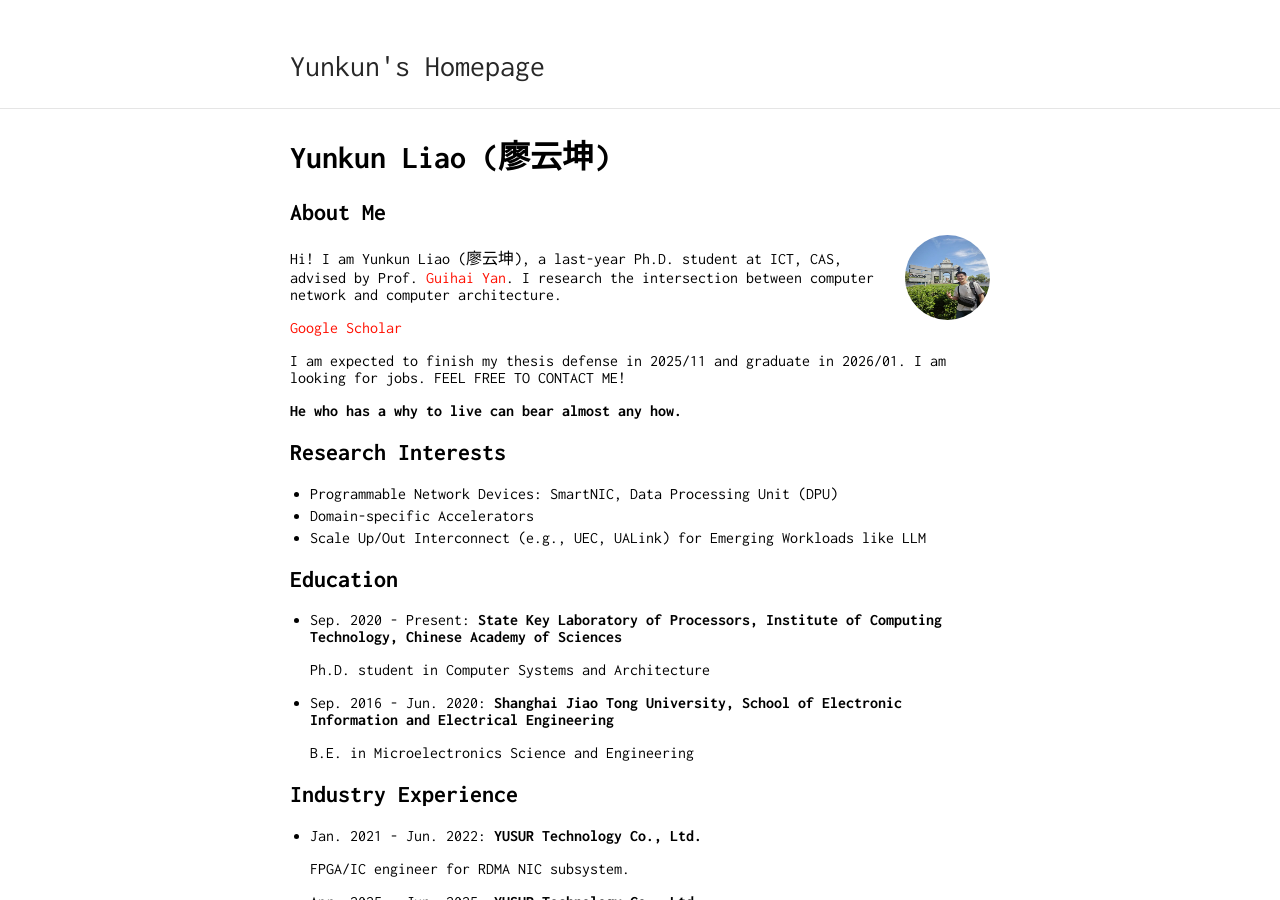
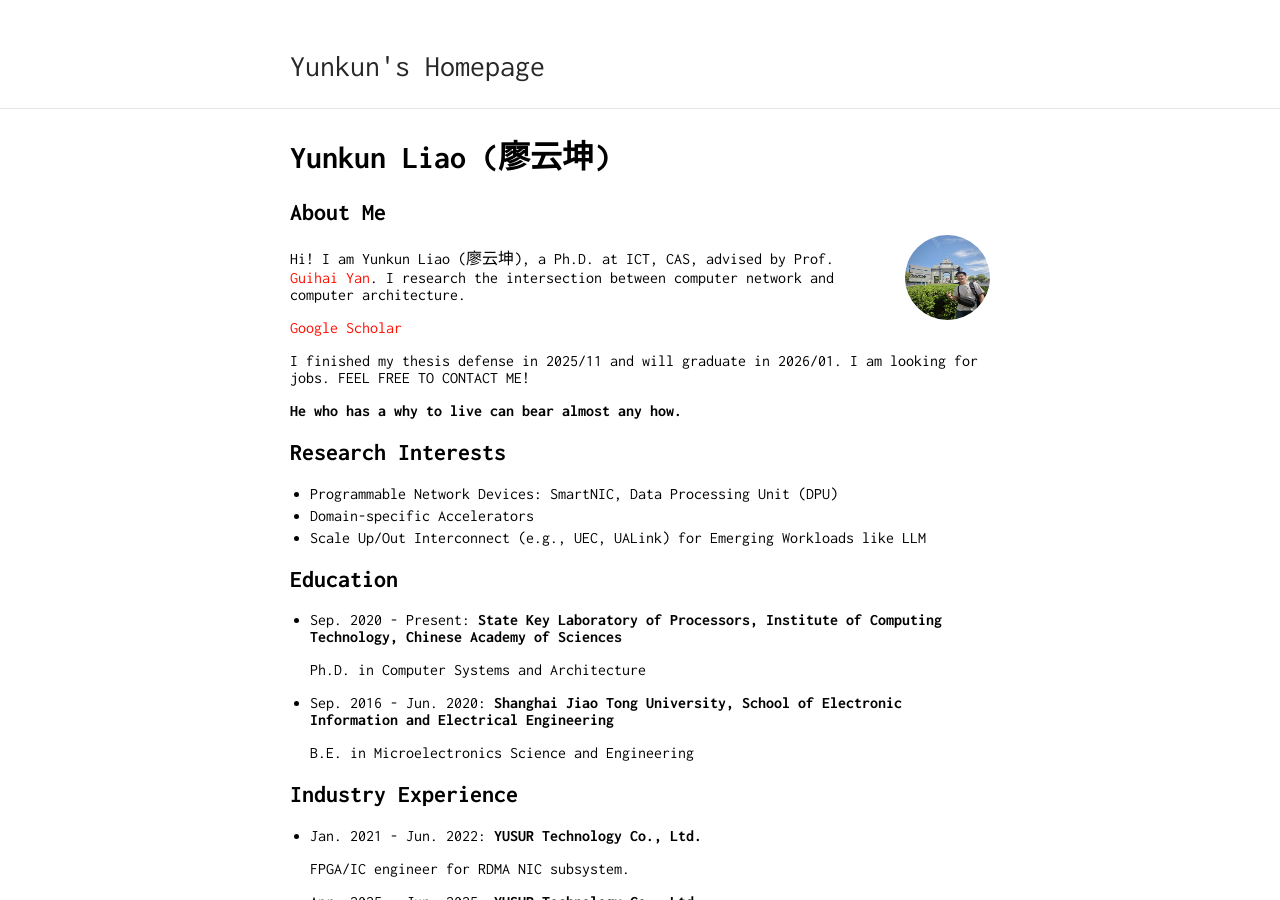
Before and after one commit to liaoyunkun/liaoyunkun.github.io, a Jekyll site: the page built from index.md, in a window 1280 px wide and 900 px high. Built offline with Jekyll 4.4.1, drawn with Linux system fonts in a browser that asks for light colours; our own code applies the rules of GitHub Pages for plain Markdown files.

Commit message:
Update personal information in index.md

```diff
--- a/index.md
+++ b/index.md
@@ -4,12 +4,12 @@
 
 <img class="profile-picture" src="Yunkun_in_Madrid.jpg">
 
-Hi! I am Yunkun Liao (廖云坤), a last-year Ph.D. student at ICT, CAS, advised by Prof. [Guihai Yan](http://english.ict.cas.cn/people/scien/bln/202303/t20230321_328593.html). I research the intersection between computer
+Hi! I am Yunkun Liao (廖云坤), a Ph.D. at ICT, CAS, advised by Prof. [Guihai Yan](http://english.ict.cas.cn/people/scien/bln/202303/t20230321_328593.html). I research the intersection between computer
  network and computer architecture.
 
 [Google Scholar](https://scholar.google.com/citations?user=6ITn_W8AAAAJ&hl=en)
 
-I am expected to finish my thesis defense in 2025/11 and graduate in 2026/01. I am looking for jobs. FEEL FREE TO CONTACT ME!
+I finished my thesis defense in 2025/11 and will graduate in 2026/01. I am looking for jobs. FEEL FREE TO CONTACT ME!
 
 **He who has a why to live can bear almost any how.**
 
@@ -21,7 +21,7 @@ I am expected to finish my thesis defense in 2025/11 and graduate in 2026/01. I
 ## Education
 * Sep. 2020 - Present: **State Key Laboratory of Processors, Institute of Computing Technology, Chinese Academy of Sciences**
 
-   Ph.D. student in Computer Systems and Architecture
+   Ph.D. in Computer Systems and Architecture
 
 
 * Sep. 2016 - Jun. 2020: **Shanghai Jiao Tong University, School of Electronic Information and Electrical Engineering**
```
